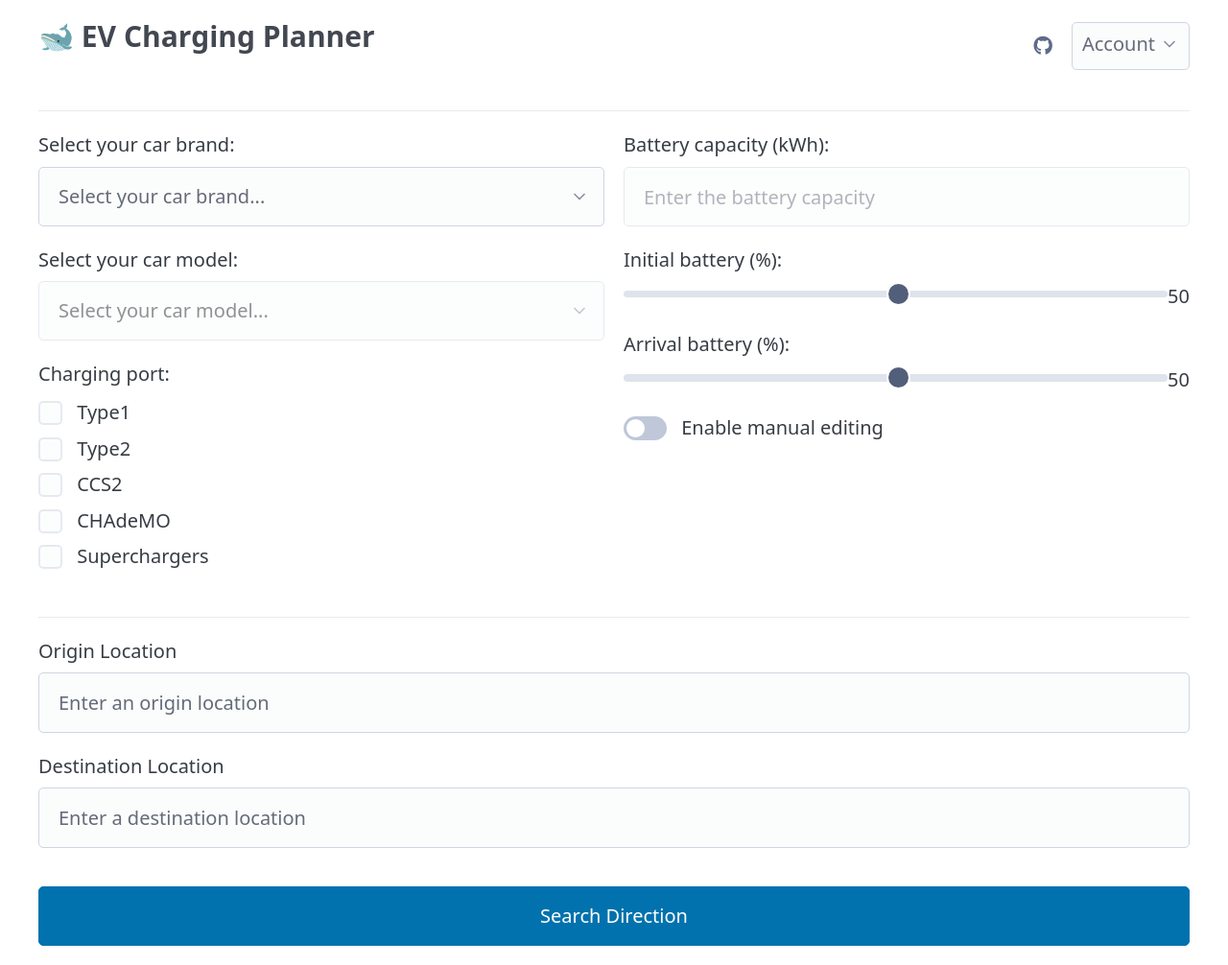
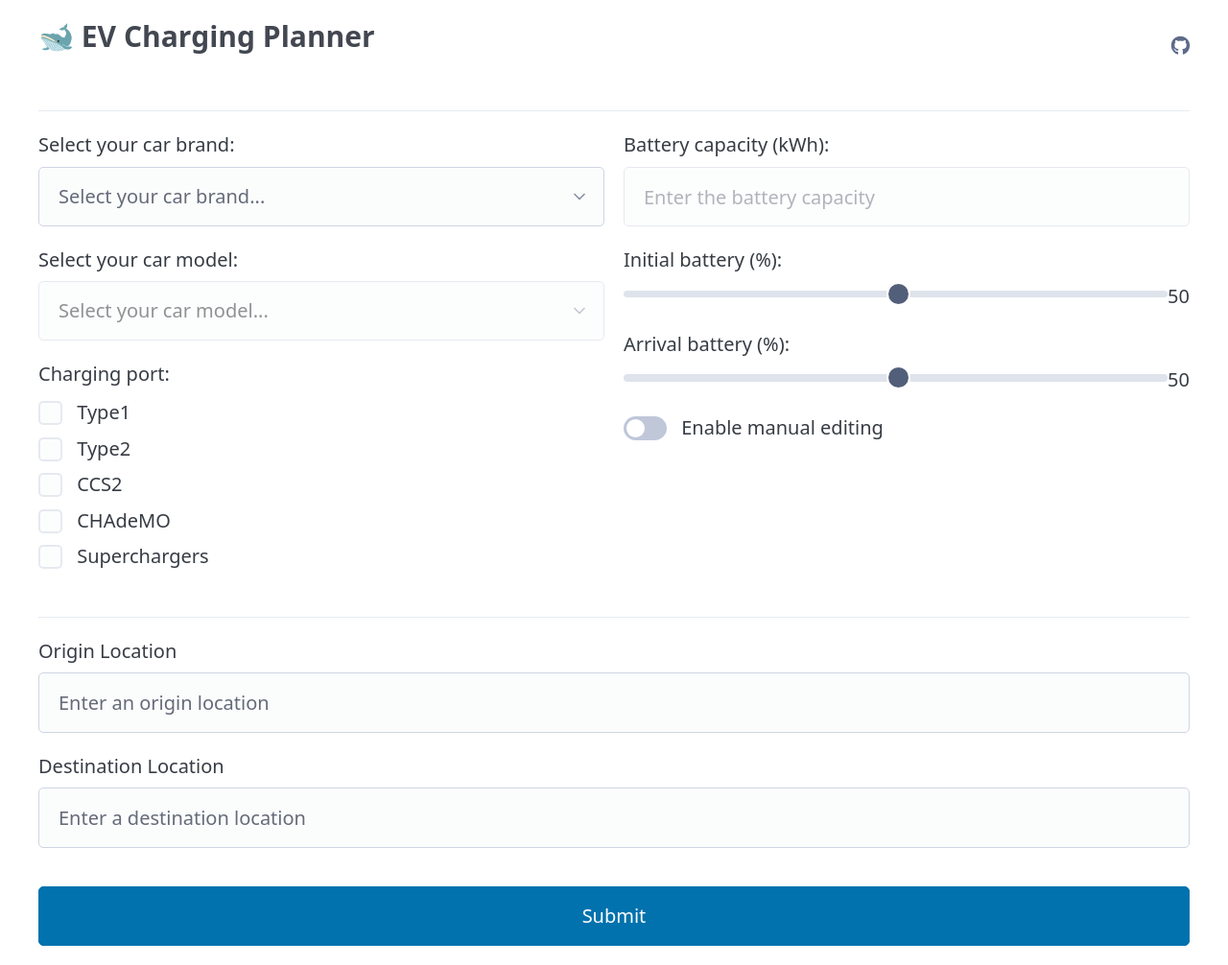
Before and after one commit to PanuvitPNV/django-evChargingPlanner, a Django app: page / in a window 1280 px wide. Shown: the top 1006 px of the page at 96% size. Run offline with Django 4.2, Linux system fonts and the light colour scheme; some libraries are stand-ins or nearby versions.

Commit message:
Streamline interface for improved usability

```diff
--- a/ev_charging_planner/templates/GoogleMaps.html
+++ b/ev_charging_planner/templates/GoogleMaps.html
@@ -2,7 +2,7 @@
 
 {% block search_column %}
 
-  <form method="POST">
+  <form id="user-input" method="POST" onsubmit="return false">
     {% csrf_token %}
     <div class="grid">
       <div>
@@ -76,14 +76,15 @@
       <input type="text" id="search-destination" placeholder="Enter a destination location" required>
     </fieldset>
 
-    <input id="search-direction-button" type="button" value="Search Direction" />
+    <!-- <button style="width: 100%; margin-bottom: 20px" >Search Direction</button> -->
+    <input type="submit" />
 
   </form>
 
 {% endblock search_column %}
 
 {% block google_map %}
-<div id="map"></div>
+  <div id="map"></div>
 {% endblock google_map %}
 
 
--- a/ev_charging_planner/templates/base.html
+++ b/ev_charging_planner/templates/base.html
@@ -38,35 +38,14 @@
         <li><h3>🐋 EV Charging Planner</h3></li>
       </ul>
       <ul>
-        <li><a href="https://github.com/PanuvitPNV/django-evChargingPlanner" class="secondary"><i class="fa-brands fa-github"></i></a></li>
-        <li>
-          <details class="dropdown">
-            <summary>
-              Account
-            </summary>
-            <ul dir="rtl">
-              <li><a href="#">Profile</a></li>
-              <li><a href="#">Settings</a></li>
-              <li><a href="#">Security</a></li>
-              <li><a href="#">Logout</a></li>
-            </ul>
-          </details>
-        </li>
+        <li><a href="https://github.com/PanuvitPNV/django-evChargingPlanner" target="_blank" class="secondary"><i class="fa-brands fa-github"></i></a></li>
       </ul>
     </nav>
     <hr/>
+
   </div>
 
-
-
-
-
   <div class="container">
-
-
-
-
-
     {% block search_column %}
         <!-- Placeholder for search_column block -->
     {% endblock search_column %}
--- a/static/css/style.css
+++ b/static/css/style.css
@@ -3,8 +3,7 @@
 * that contains the map.
 */
 
-html,
-body {
+html, body {
   height: 100%;
   margin: 0;
   padding: 0;
--- a/static/js/func_map.js
+++ b/static/js/func_map.js
@@ -30,7 +30,87 @@ async function initMap() {
     map = new Map(document.getElementById("map"), {
       center: userLocation,
       zoom: 16,
-      mapId: 'aa02cb992666fba3',
+    //   mapId: 'aa02cb992666fba3',
+      styles: [
+        { elementType: "geometry", stylers: [{ color: "#242f3e" }] },
+        { elementType: "labels.text.stroke", stylers: [{ color: "#242f3e" }] },
+        { elementType: "labels.text.fill", stylers: [{ color: "#746855" }] },
+        {
+          featureType: "administrative.locality",
+          elementType: "labels.text.fill",
+          stylers: [{ color: "#d59563" }],
+        },
+        {
+          featureType: "poi",
+          elementType: "labels.text.fill",
+          stylers: [{ color: "#d59563" }],
+        },
+        {
+          featureType: "poi.park",
+          elementType: "geometry",
+          stylers: [{ color: "#263c3f" }],
+        },
+        {
+          featureType: "poi.park",
+          elementType: "labels.text.fill",
+          stylers: [{ color: "#6b9a76" }],
+        },
+        {
+          featureType: "road",
+          elementType: "geometry",
+          stylers: [{ color: "#38414e" }],
+        },
+        {
+          featureType: "road",
+          elementType: "geometry.stroke",
+          stylers: [{ color: "#212a37" }],
+        },
+        {
+          featureType: "road",
+          elementType: "labels.text.fill",
+          stylers: [{ color: "#9ca5b3" }],
+        },
+        {
+          featureType: "road.highway",
+          elementType: "geometry",
+          stylers: [{ color: "#746855" }],
+        },
+        {
+          featureType: "road.highway",
+          elementType: "geometry.stroke",
+          stylers: [{ color: "#1f2835" }],
+        },
+        {
+          featureType: "road.highway",
+          elementType: "labels.text.fill",
+          stylers: [{ color: "#f3d19c" }],
+        },
+        {
+          featureType: "transit",
+          elementType: "geometry",
+          stylers: [{ color: "#2f3948" }],
+        },
+        {
+          featureType: "transit.station",
+          elementType: "labels.text.fill",
+          stylers: [{ color: "#d59563" }],
+        },
+        {
+          featureType: "water",
+          elementType: "geometry",
+          stylers: [{ color: "#17263c" }],
+        },
+        {
+          featureType: "water",
+          elementType: "labels.text.fill",
+          stylers: [{ color: "#515c6d" }],
+        },
+        {
+          featureType: "water",
+          elementType: "labels.text.stroke",
+          stylers: [{ color: "#17263c" }],
+        },
+      ],
       disableDefaultUI: true,
     });
 
@@ -45,7 +125,7 @@ async function initMap() {
   }
 
     directionsRenderer.setMap(map);
-
+    map.controls[google.maps.ControlPosition.TOP_RIGHT].push(infoButton());
 }
 
 initMap();
@@ -95,7 +175,7 @@ const destinationAutocomplete = new Autocomplete(destinationInput, options);
 
 
 $(document).ready(function() {
-  $("#search-direction-button").click(function(){
+  $("#user-input").on('submit',function(){
     var origin = $("#search-origin").val();
     var destination = $("#search-destination").val();
     var car_brand = $("#car-brand").val();
@@ -141,6 +221,7 @@ $(document).ready(function() {
             console.log(data);
             if (data.status === "success"){
                 calculateAndDisplayRoute(data, origin, destination);
+                $("html, body").animate({ scrollTop: document.body.scrollHeight }, "slow");
             }else{
                 alert("Error: failed to optimize route.");
             }
@@ -184,3 +265,13 @@ function calculateAndDisplayRoute(response_data, origin, destination){
     });
 
 }
+
+function infoButton(){
+    var btn = $(`<div id="info-button-container" style="text-align: right; margin: 10px">
+                    <button class="contrast"><i class="fa-solid fa-circle-info"></i></button>
+                </div>`);
+    btn.bind('click', function(){
+        alert('button clicked!');
+    });
+    return btn[0];
+}
--- a/static/js/func_utils.js
+++ b/static/js/func_utils.js
@@ -102,5 +102,4 @@ $(document).ready(function() {
       });
 
 
-
 });
```
